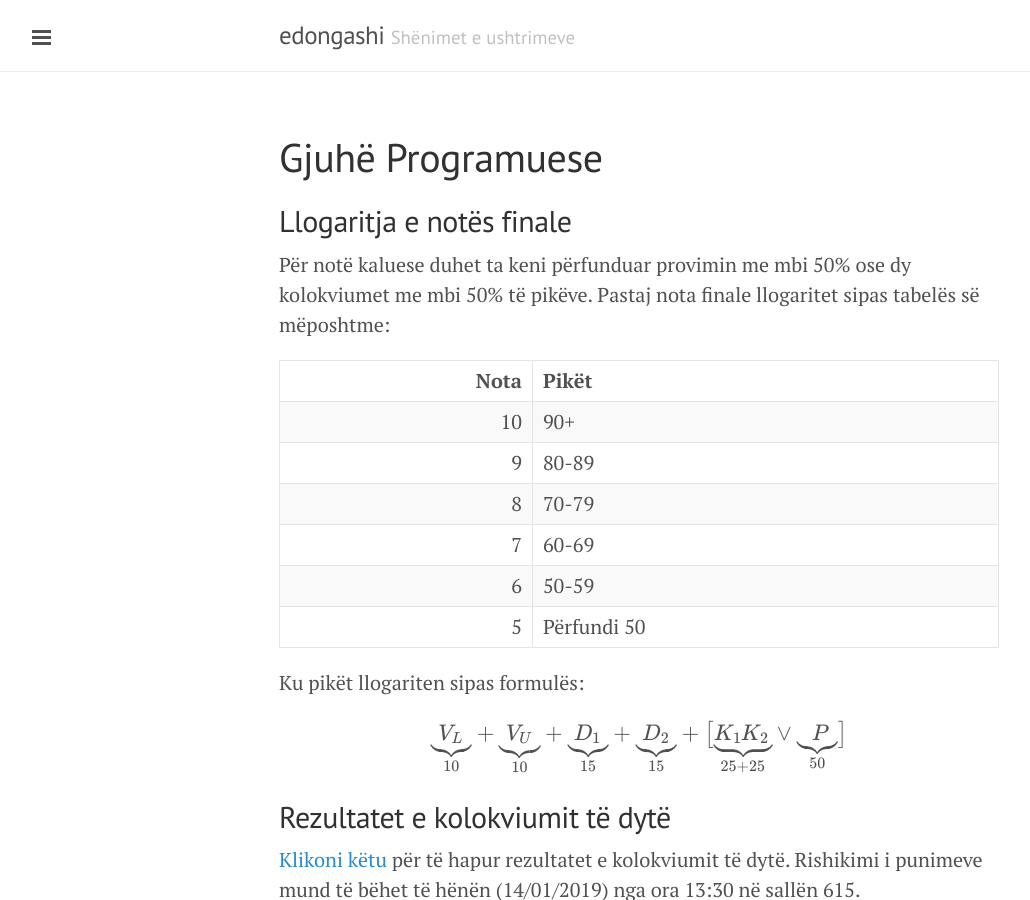
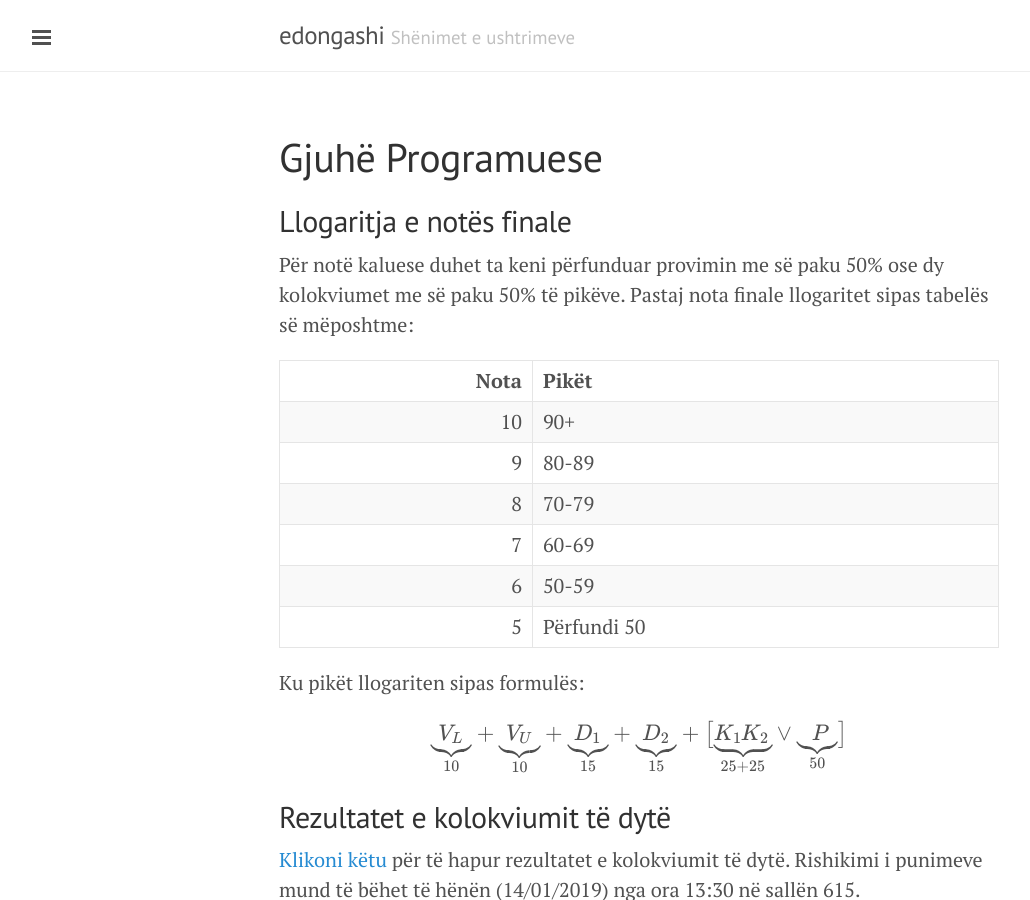
Before and after one commit to edongashi/edongashi.github.io, a Jekyll site: the page built from lendet/gjuhe-programuese/index.md, in a window 1280 px wide and 900 px high. Shown: the whole window, without its empty margins (1-1031 px from the left). Built offline with Jekyll 4.4.1, drawn with Linux system fonts in a browser that asks for light colours; our own code applies the rules of GitHub Pages for plain Markdown files; formulas are drawn with MathJax 3.

Commit message:
phrasing

```diff
--- a/lendet/gjuhe-programuese/index.md
+++ b/lendet/gjuhe-programuese/index.md
@@ -8,7 +8,7 @@ noslides: true
 
 ## Llogaritja e notës finale
 
-Për notë kaluese duhet ta keni përfunduar provimin me mbi 50% ose dy kolokviumet me mbi 50% të pikëve. Pastaj nota finale llogaritet sipas tabelës së mëposhtme:
+Për notë kaluese duhet ta keni përfunduar provimin me së paku 50% ose dy kolokviumet me së paku 50% të pikëve. Pastaj nota finale llogaritet sipas tabelës së mëposhtme:
 
 Nota|Pikët
 -:|:-
```
